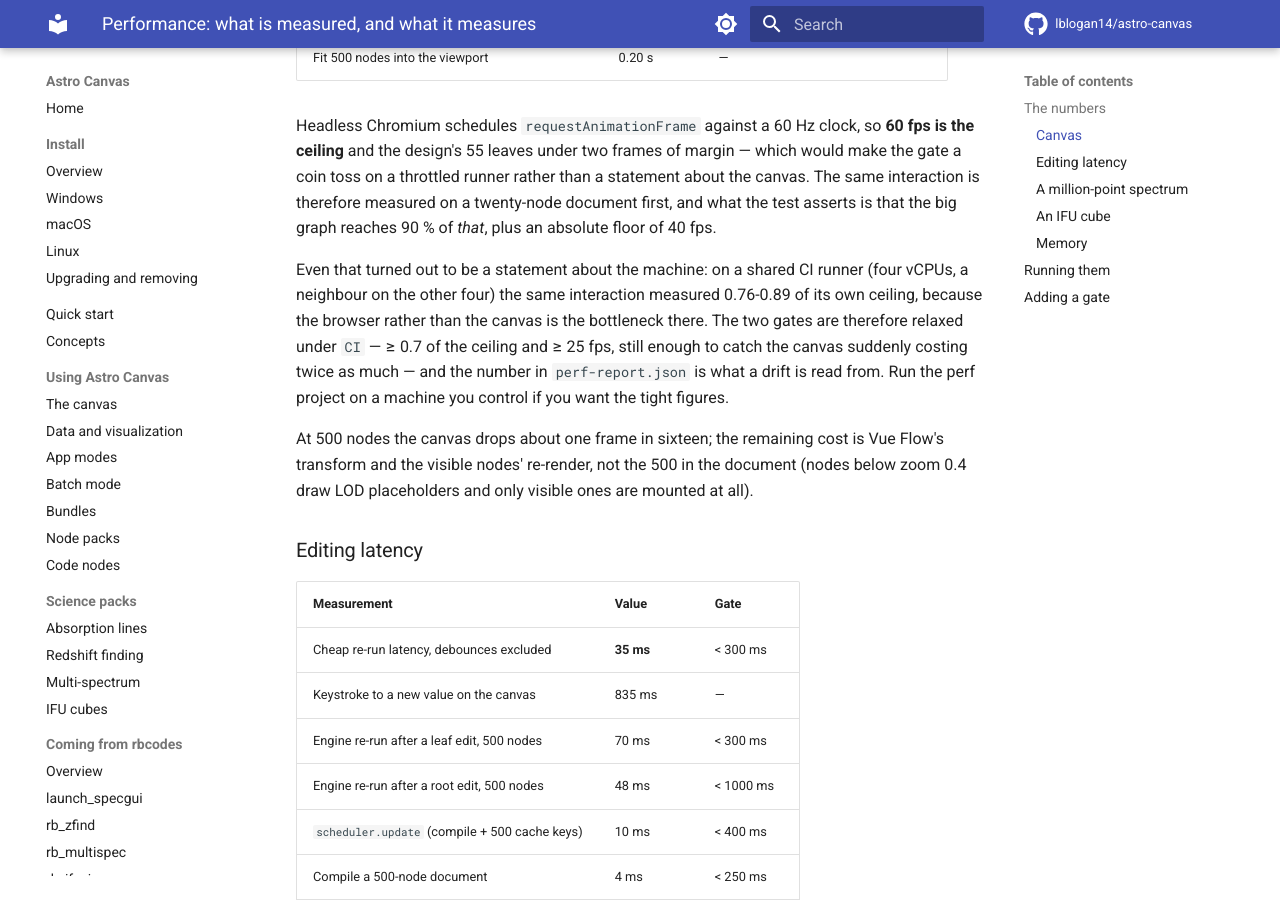
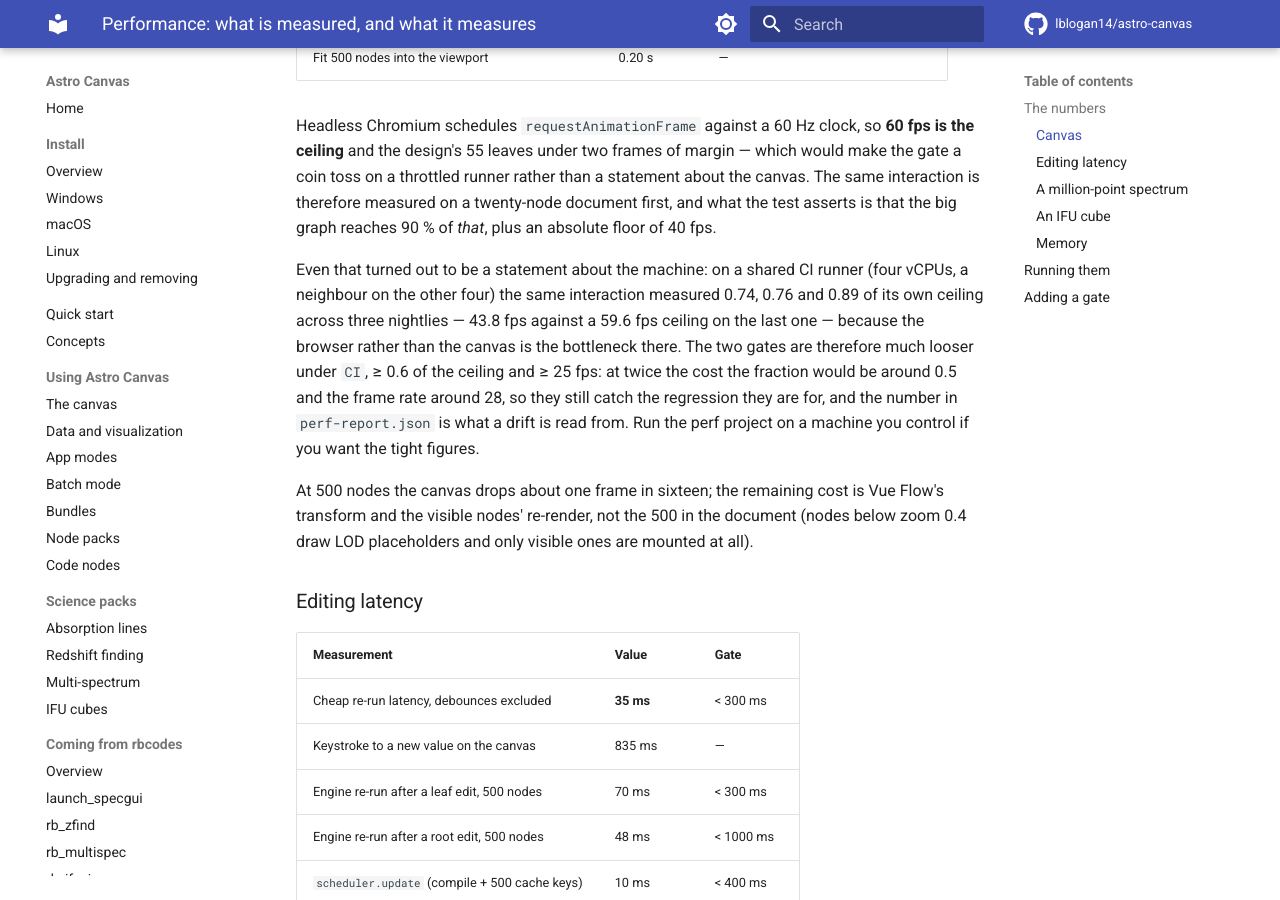
Before and after one commit to lblogan14/astro-canvas, an MkDocs documentation site: the page built from docs/dev/performance.md, in a window 1280 px wide and 900 px high, scrolled down 1039 px. Built offline with MkDocs 1.6.1 and Material for MkDocs 9.7.7, drawn with Linux system fonts in a browser that asks for light colours; comment, search, counter and statistics services are not loaded.

Commit message:
test(perf): 0.7 of the ceiling is still too tight for a shared runner
The nightly measured 0.735 against the 0.7 gate the previous commit set -- passing, with no
margin worth the name, on top of the 0.74 and 0.76 seen before it. The CI gate goes to 0.6: at
twice the cost the fraction would be about 0.5 and the frame rate about 28, so it still catches
the regression it is for, and the recorded number (43.8 fps against a 59.6 fps ceiling on that
runner) is what a drift is actually read from.

```diff
--- a/docs/dev/performance.md
+++ b/docs/dev/performance.md
@@ -37,11 +37,13 @@ therefore measured on a twenty-node document first, and what the test asserts is
 graph reaches 90 % of *that*, plus an absolute floor of 40 fps.
 
 Even that turned out to be a statement about the machine: on a shared CI runner (four vCPUs, a
-neighbour on the other four) the same interaction measured 0.76-0.89 of its own ceiling, because
-the browser rather than the canvas is the bottleneck there. The two gates are therefore relaxed
-under `CI` — ≥ 0.7 of the ceiling and ≥ 25 fps, still enough to catch the canvas suddenly costing
-twice as much — and the number in `perf-report.json` is what a drift is read from. Run the perf
-project on a machine you control if you want the tight figures.
+neighbour on the other four) the same interaction measured 0.74, 0.76 and 0.89 of its own ceiling
+across three nightlies — 43.8 fps against a 59.6 fps ceiling on the last one — because the
+browser rather than the canvas is the bottleneck there. The two gates are therefore much looser
+under `CI`, ≥ 0.6 of the ceiling and ≥ 25 fps: at twice the cost the fraction would be around 0.5
+and the frame rate around 28, so they still catch the regression they are for, and the number in
+`perf-report.json` is what a drift is read from. Run the perf project on a machine you control if
+you want the tight figures.
 
 At 500 nodes the canvas drops about one frame in sixteen; the remaining cost is Vue Flow's
 transform and the visible nodes' re-render, not the 500 in the document (nodes below zoom 0.4
```
Also changed, not shown: 1 other file.
